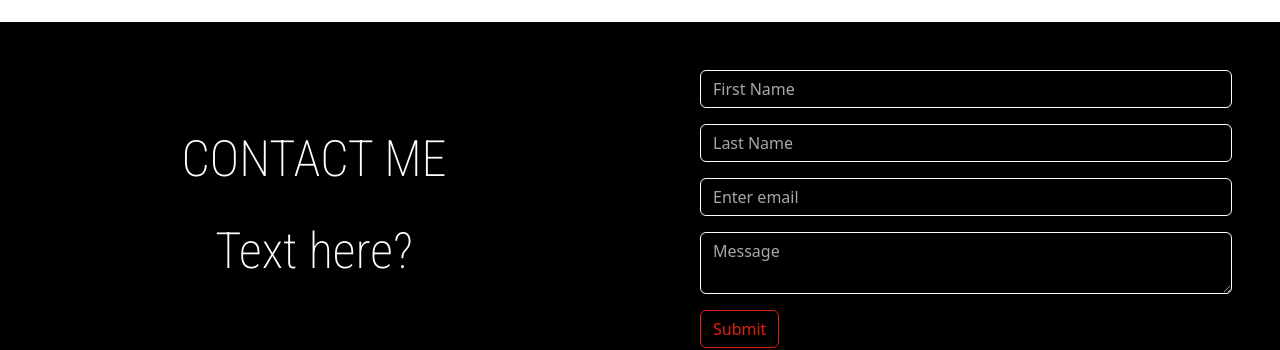
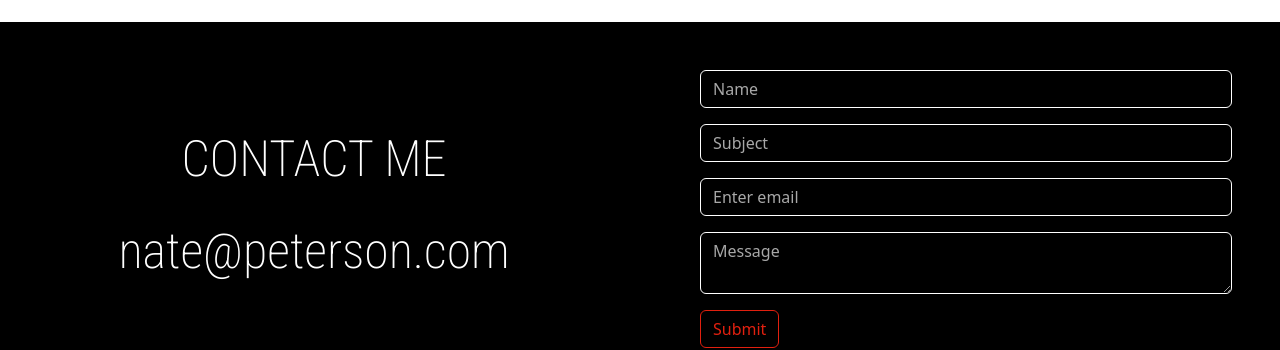
Before and after one commit to tan-man21/nate-personal-training, a React (Create React App) app: page / in a window 1280 px wide. Shown: the part 1817-2167 px from the top of the page. Built offline with nearby package versions, Linux system fonts and the light colour scheme.

Commit message:
added contact form submission

```diff
--- a/package.json
+++ b/package.json
@@ -3,6 +3,7 @@
   "version": "0.1.0",
   "private": true,
   "dependencies": {
+    "@emailjs/browser": "^4.4.1",
     "@testing-library/dom": "^10.4.0",
     "@testing-library/jest-dom": "^6.6.3",
     "@testing-library/react": "^16.3.0",
@@ -15,6 +16,7 @@
     "react-router": "^7.6.0",
     "react-router-dom": "^7.6.0",
     "react-scripts": "5.0.1",
+    "react-toastify": "^11.0.5",
     "web-vitals": "^2.1.4"
   },
   "scripts": {
--- a/src/components/Footer.js
+++ b/src/components/Footer.js
@@ -5,8 +5,30 @@ import { Fragment } from 'react';
 import Container from 'react-bootstrap/Container';
 import Button from 'react-bootstrap/Button';
 import Form from 'react-bootstrap/Form';
+import React, { useRef } from 'react';
+import emailjs from '@emailjs/browser';
 
 function Footer() {
+
+    const form = useRef();
+
+    const sendEmail = (e) => {
+    e.preventDefault();
+
+    emailjs
+      .sendForm('service_ua536wh', 'template_wg244dh', form.current, {
+        publicKey: 'va_-jXz6HRziuNjM-',
+      })
+      .then(
+        () => {
+          console.log('SUCCESS!');
+          form.current.reset();
+        },
+        (error) => {
+          console.log('FAILED...', error.text);
+        },
+      );
+  };
 
     return (
         <div className='footer'>
@@ -14,21 +36,21 @@ function Footer() {
                 <Col className='text-center align-content-center' xs={12} md={6}>
                     <h5>CONTACT ME</h5>
                     <br />
-                    <h5>Text here?</h5>
+                    <h5>nate@peterson.com</h5>
                 </Col>
                 <Col xs={12} md={6}>
-                    <Form className='p-5'>
-                        <Form.Group className="mb-3" controlId="formBasicFirst">
-                            <Form.Control placeholder="First Name" />
+                    <Form className='p-5' ref={form} onSubmit={sendEmail}>
+                        <Form.Group className="mb-3" controlId="formBasicName">
+                            <Form.Control placeholder="Name" name='name' />
                         </Form.Group>
-                        <Form.Group className="mb-3" controlId="formBasicLast">
-                            <Form.Control placeholder="Last Name" />
+                        <Form.Group className="mb-3" controlId="formBasicSubject">
+                            <Form.Control placeholder="Subject" name='title' />
                         </Form.Group>
                         <Form.Group className="mb-3" controlId="formBasicEmail">
-                            <Form.Control type="email" placeholder="Enter email" />
+                            <Form.Control type="email" placeholder="Enter email" name='email' />
                         </Form.Group>
                         <Form.Group className="mb-3" controlId="formBasicMessage">
-                            <Form.Control as="textarea" placeholder="Message" />
+                            <Form.Control as="textarea" placeholder="Message" name='message' />
                         </Form.Group>
                         <Button type="submit" className='form-button'>
                             Submit
```
Also changed, not shown: 1 other file (tests, documents, lock files or other folders).
